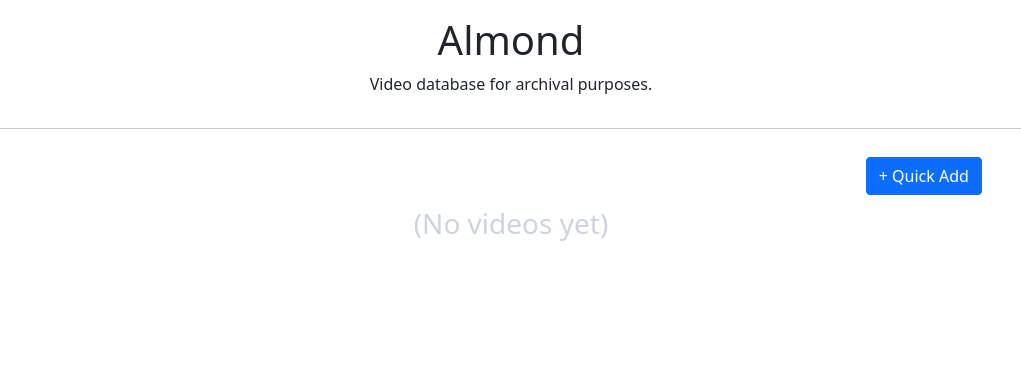
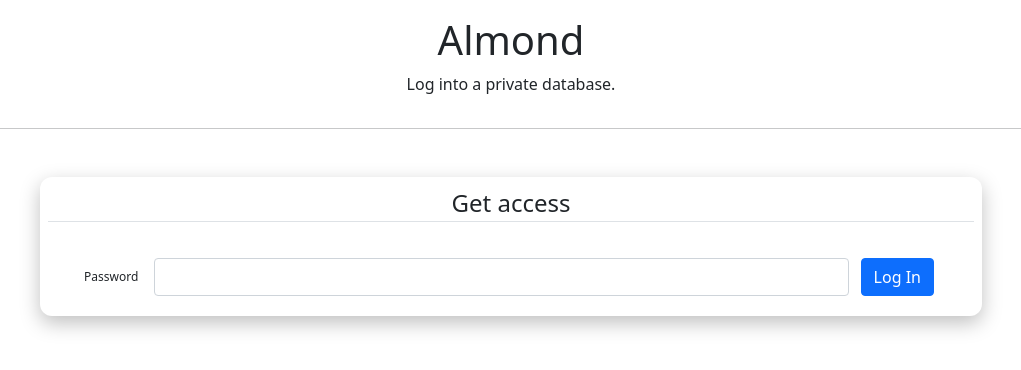
Before and after one commit to roaming97/Almond, a Flask app: page / in a window 1280 px wide. Shown: the top 370 px of the page, without its empty margins (129-1150 px from the left). Run offline with Flask 2, Linux system fonts and the light colour scheme.

Commit message:
Password check

```diff
--- a/app/routes.py
+++ b/app/routes.py
@@ -1,21 +1,26 @@
+from os import getenv
+
 from flask import render_template, url_for, flash, redirect
-from app import app, forms, settings
-from os import getenv
+
+from app import app, bcrypt
+from app.forms import AuthForm, QuickAddForm
+from app.settings import private_app
 
 
 # Routes
 
-
 @app.route("/", methods=['GET', 'POST'])
+@app.route("/index", methods=['GET', 'POST'])
 def index():
-    form = forms.AuthForm()
+    form = AuthForm()
     if form.validate_on_submit():
-        if getenv('PRIVATE_PASS') == form.password.data:  # temporary check
+        hashed_pass = bcrypt.generate_password_hash(form.password.data)
+        if bcrypt.check_password_hash(hashed_pass, getenv('PRIVATE_PASS')):
             flash('Access granted', 'success')
             return render_template('index.html', home=True)
         else:
             flash('Incorrect password', 'danger')
-    if settings.private_app:
+    if private_app:
         return render_template(
             'auth.html',
             home=True,
@@ -29,7 +34,7 @@ def index():
 
 @app.route("/quick", methods=['GET', 'POST'])
 def quick():
-    form = forms.QuickAddForm()
+    form = QuickAddForm()
     if form.validate_on_submit():
         flash('Video submitted successfully', 'success')
         return redirect(url_for('index'))
--- a/app/settings.py
+++ b/app/settings.py
@@ -1,2 +1,2 @@
-private_app = False
+private_app = True
 auto_db = True
--- a/app/tasks.py
+++ b/app/tasks.py
@@ -5,8 +5,7 @@ from app import models
 
 
 def create_db():
-    if not (exists(getenv("DATABASE_URI"))):
-        db.create_all()
+    db.create_all()
 
 
 def register_data(**kwargs):
--- a/app/templates/auth.html
+++ b/app/templates/auth.html
@@ -11,11 +11,11 @@
                     <span>{{ e }}</span> {% endfor %}
                 </div>
                 {% else %} {{ form.password(class="form-control") }} {% endif %}
+                <div class="form-btn">
+                    {{ form.submit(class="btn btn-primary") }}
+                </div>
             </div>
         </fieldset>
-        <div class="form-btn">
-            {{ form.submit(class="btn btn-primary") }}
-        </div>
     </form>
 </div>
 {% endblock %}
--- a/requirements.txt
+++ b/requirements.txt
@@ -1,13 +1,18 @@
+bcrypt==3.2.0
+cffi==1.14.6
 click==8.0.1
 colorama==0.4.4
 Flask==2.0.1
+Flask-Bcrypt==0.7.1
 Flask-SQLAlchemy==2.5.1
 Flask-WTF==0.15.1
 greenlet==1.1.1
 itsdangerous==2.0.1
 Jinja2==3.0.1
 MarkupSafe==2.0.1
+pycparser==2.20
 python-dotenv==0.19.0
+six==1.16.0
 SQLAlchemy==1.4.25
 Werkzeug==2.0.1
 WTForms==2.3.3
```
Also changed, not shown: app/__init__.py (+5 -2 lines).
